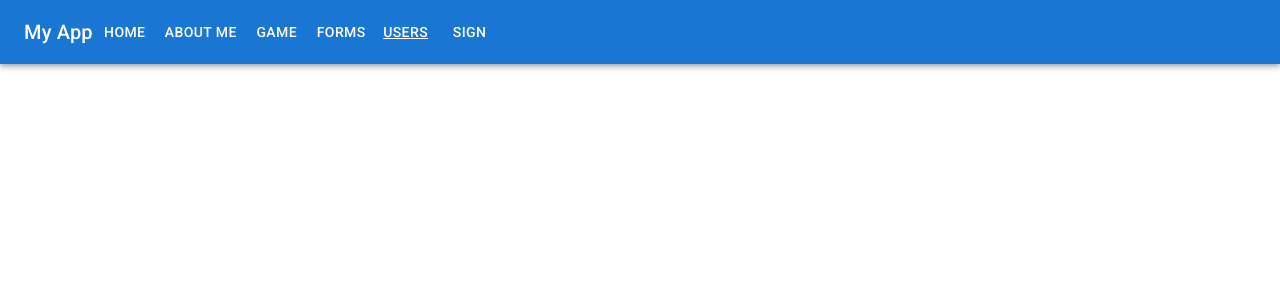
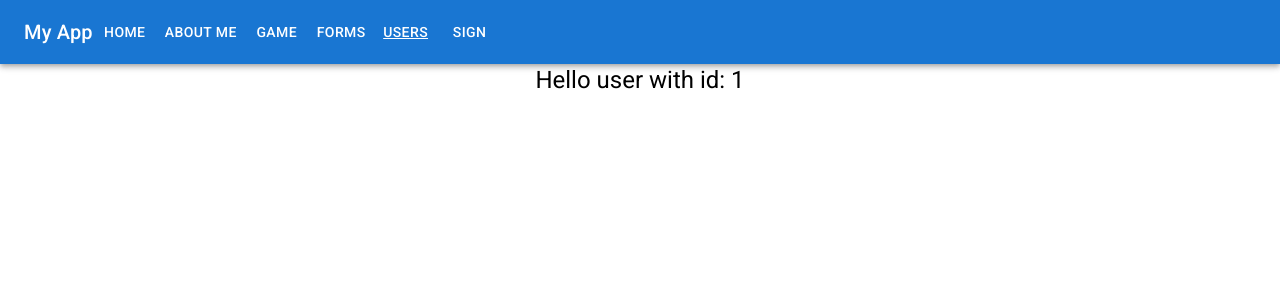
Before and after one commit to myflowpl/isafrontendacademybayer, a React (Create React App) app in the folder react/my-app/: page /users/1 in a window 1280 px wide. Shown: the top 300 px of the page. Built offline with nearby package versions, Linux system fonts and the light colour scheme.

Commit message:
Added UserDetails component and read params inside of it

```diff
--- a/react/my-app/src/Content.js
+++ b/react/my-app/src/Content.js
@@ -4,6 +4,7 @@ import { AboutMe } from './about-me/AboutMe'
 import { Game } from './game/Game';
 import { GameClass } from './game/GameClass';
 import { Users } from './users/Users';
+import { UserDetails } from './users/UserDetails';
 import { MyForm } from './forms/MyForm';
 import { MyBetterForm } from './forms/MyBetterForm';
 import { MyBoostedForm } from './forms/MyBoostedForm';
@@ -24,6 +25,7 @@ export const Content = () => (
                     <Game name="Catan" />
                 </>} />
             <Route path="/users" element={<Users />} />
+            <Route path="/users/:id" element={<UserDetails />} />
             <Route path="/sign" element={<Sign />} />
         </Routes>
     </Wrapper>
--- /dev/null
+++ b/react/my-app/src/users/UserDetails.js
@@ -0,0 +1,8 @@
+import { useParams } from 'react-router-dom';
+import Typography from '@mui/material/Typography'
+
+export const UserDetails = () => {
+    const params = useParams();
+
+    return <Typography variant="h5">Hello user with id: {params.id}</Typography>
+}
```
